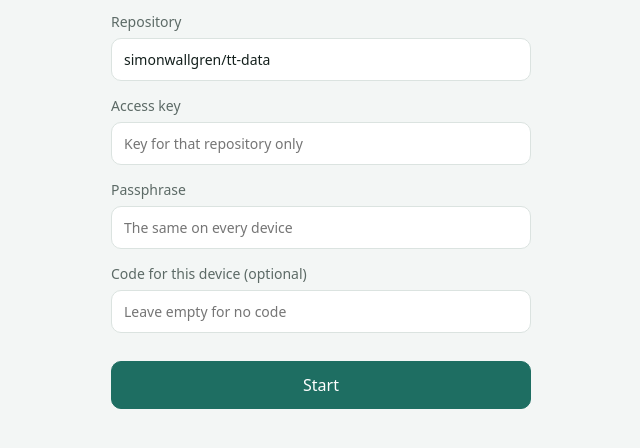
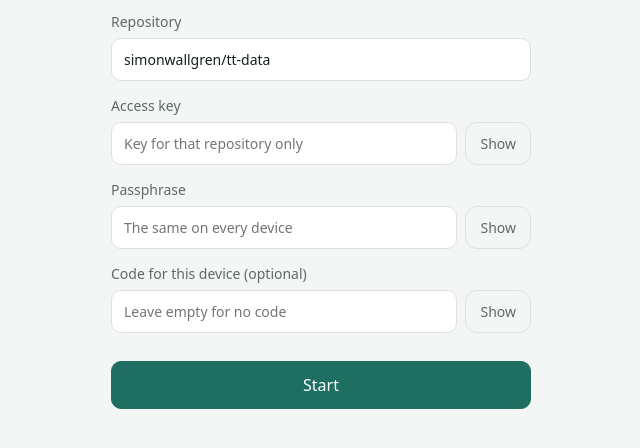
Before and after one commit to simonwallgren/tt, a plain HTML site: page index.html in a window 1280 px wide. Shown: the part 174-622 px from the top of the page, without its empty margins (319-959 px from the left). Drawn offline with Linux system fonts and the light colour scheme.

Commit message:
Add Show/Hide toggle to key, passphrase and code fields
Co-Authored-By: Claude Opus 5.5 <noreply@anthropic.com>
Claude-Session: https://claude.ai/code/session_01Ckt3i3PGHhjFk75fuctK96

```diff
--- a/app.js
+++ b/app.js
@@ -502,8 +502,11 @@ async function sync(){
 
 /* ---------- gate: first setup and the code screen ---------- */
 function val(id){ var el=document.getElementById(id); return el?el.value.trim():""; }
-function inputField(label,id,type,ph,extra){ return h("label",{class:"field"},label,
-  h("input",Object.assign({type:type,id:id,placeholder:ph||"",autocomplete:"off",autocapitalize:"off",autocorrect:"off",spellcheck:"false"},extra||{}))); }
+function inputField(label,id,type,ph,extra){
+  var inp=h("input",Object.assign({type:type,id:id,placeholder:ph||"",autocomplete:"off",autocapitalize:"off",autocorrect:"off",spellcheck:"false"},extra||{}));
+  if(type!=="password") return h("label",{class:"field"},label,inp);
+  var btn=h("button",{class:"showbtn",type:"button","aria-label":"Show what you typed",onclick:function(ev){ ev.preventDefault(); var hid=inp.type==="password"; inp.type=hid?"text":"password"; btn.textContent=hid?"Hide":"Show"; inp.focus(); }},"Show");
+  return h("label",{class:"field"},label,h("span",{class:"pwrow"},inp,btn)); }
 function gateMsg(t,id){ var m=document.getElementById(id||"gate-msg"); if(m) m.textContent=t||""; }
 function showGate(nodes){ gate.replaceChildren.apply(gate,nodes); gate.hidden=false; appEl.hidden=true; fab.hidden=true; meter.hidden=true; }
 function cleanRepo(v){ return v.replace(/^https?:\/\/github\.com\//,"").replace(/\.git$/,"").replace(/\/+$/,""); }
--- a/index.html
+++ b/index.html
@@ -65,6 +65,7 @@ input[type=text],input[type=datetime-local],textarea,select{font:inherit;color:v
 input[type=datetime-local]{-webkit-appearance:none;appearance:none;display:block;max-width:100%;min-height:44px;text-align:left}
 input[type=datetime-local]::-webkit-date-and-time-value{text-align:left;margin:0}
 textarea{min-height:96px;resize:vertical}
+.pwrow{display:flex;gap:8px;align-items:stretch}.pwrow input{flex:1;min-width:0}.showbtn{flex:none;padding:0 14px;border-radius:12px;border:1px solid var(--line,#2a3330);background:transparent;color:inherit;font:inherit;font-size:14px;cursor:pointer}
 label.field{display:flex;flex-direction:column;gap:6px;font-size:14px;color:var(--muted);min-width:0}
 .chips{display:flex;flex-wrap:wrap;gap:6px}
 .chip{border:1px solid var(--line);background:var(--surface);border-radius:999px;padding:7px 12px;font-size:14px;min-height:36px;text-align:left}
--- a/sw.js
+++ b/sw.js
@@ -1,4 +1,4 @@
-const V="tt-v3";
+const V="tt-v4";
 const FILES=["./","./index.html","./app.js","./adhkar.js","./manifest.webmanifest","./icon-180.png","./icon-192.png","./icon-512.png"];
 self.addEventListener("install",e=>{ e.waitUntil(caches.open(V).then(c=>c.addAll(FILES)).then(()=>self.skipWaiting())); });
 self.addEventListener("activate",e=>{ e.waitUntil(caches.keys().then(ks=>Promise.all(ks.filter(k=>k!==V).map(k=>caches.delete(k)))).then(()=>self.clients.claim())); });
```
